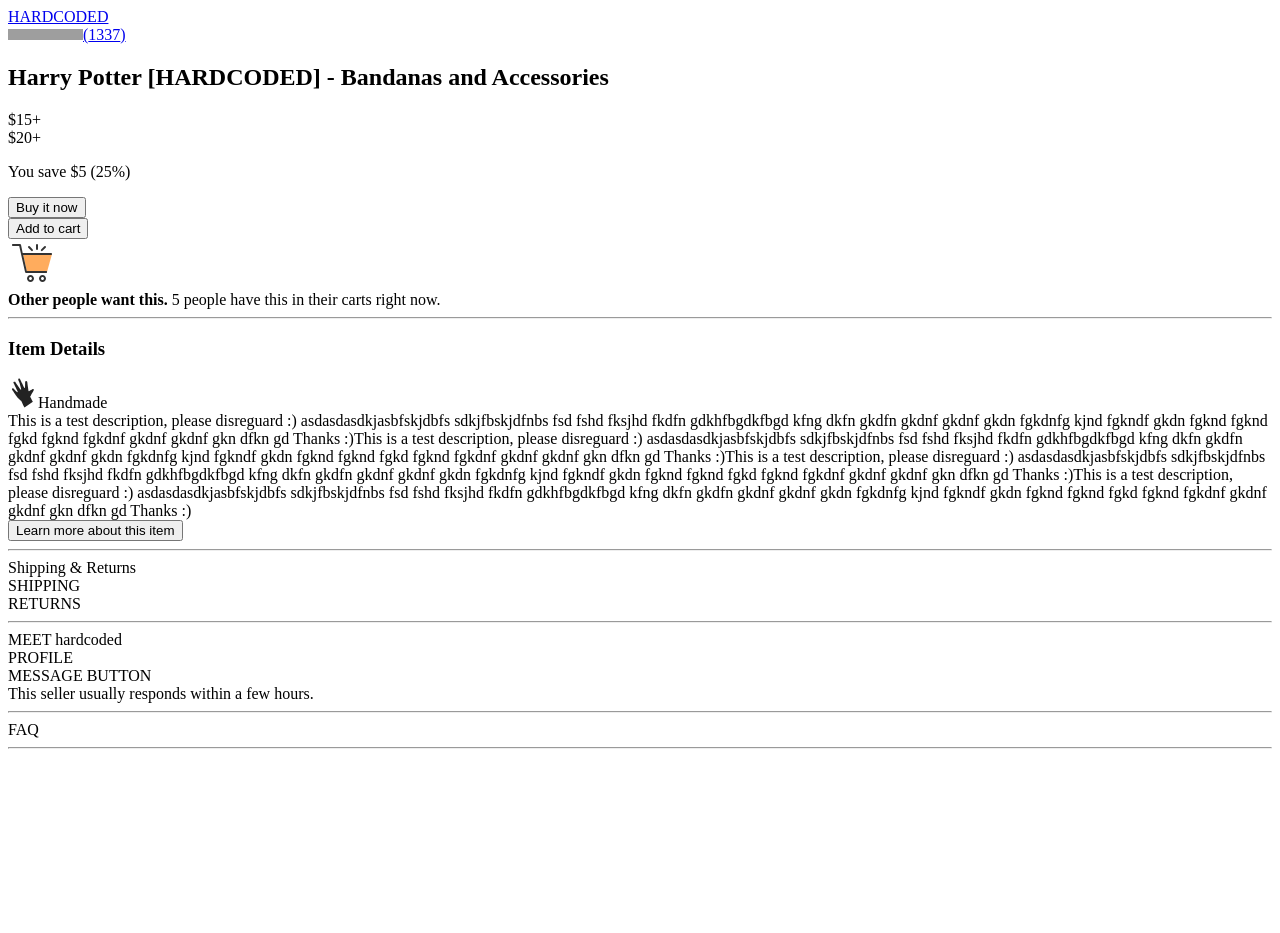
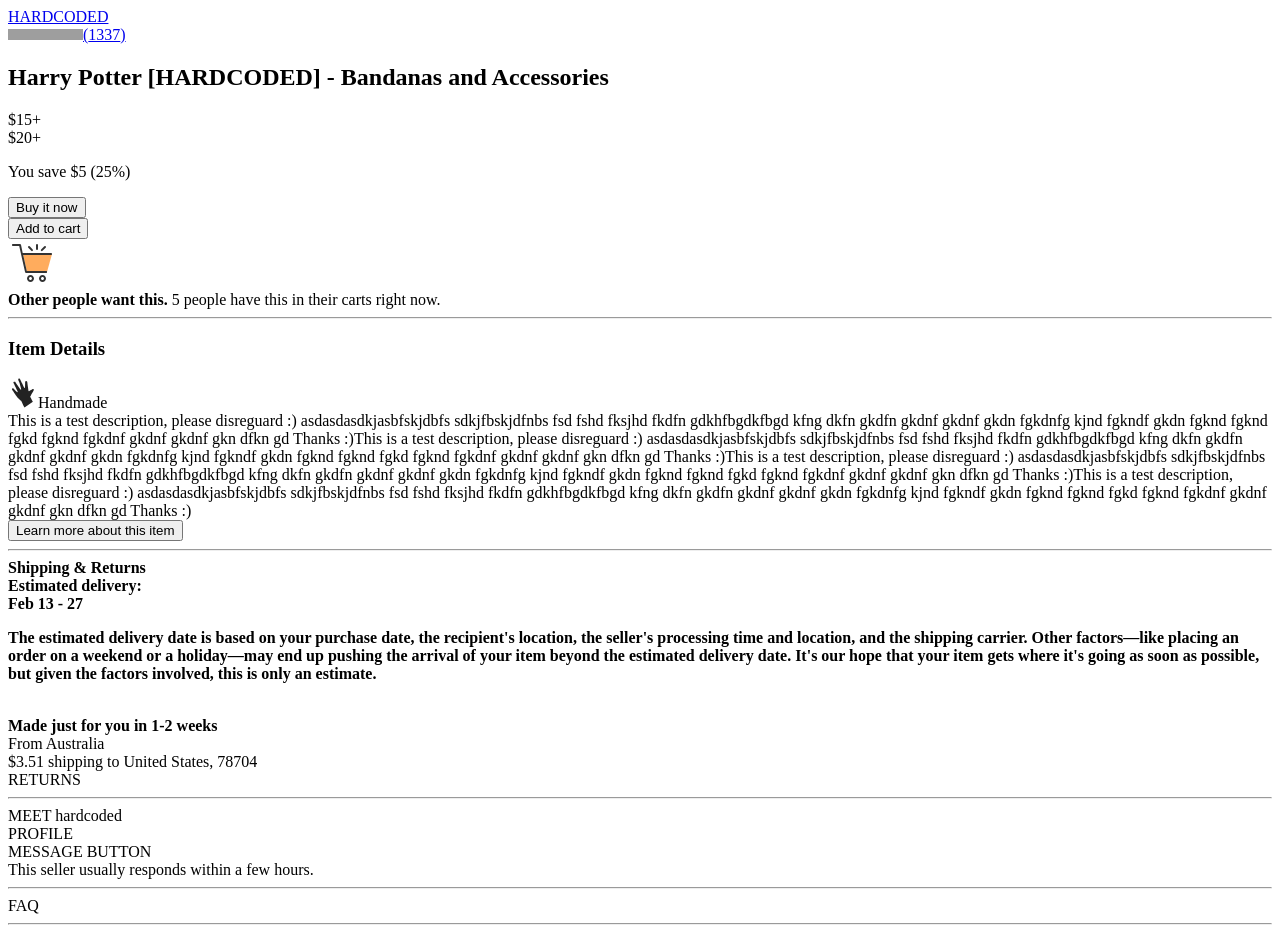
Before and after one commit to jtworm96/Jordan-service, a React app: page / in a window 1280 px wide. Before the commit the page ends 800 px from the top, so only its background shows below. Built offline with nearby package versions, Linux system fonts and the light colour scheme; grey boxes are pictures that could not be loaded; the HTML template or start-up script is replaced by a standard one.

Commit message:
Completed basic shipping component

```diff
--- a/client/src/components/ShippingDetails/Shipping.jsx
+++ b/client/src/components/ShippingDetails/Shipping.jsx
@@ -9,7 +9,25 @@
   render () {
     return (
         <div className="shipping">
-            SHIPPING
+            <div>
+              <strong>
+                Estimated delivery:
+                <div className="shippingdate">
+                  Feb 13 - 27
+                  <div className="content">
+                    <p className="message">
+                      The estimated delivery date is based on your purchase date, the recipient's location, the seller's processing time and location, and the shipping carrier. Other factors—like placing an order on a weekend or a holiday—may end up pushing the arrival of your item beyond the estimated delivery date. It's our hope that your item gets where it's going as soon as possible, but given the factors involved, this is only an estimate.
+                    </p>
+                  </div>
+                </div>
+                <br/>
+                Made just for you in 1-2 weeks
+              </strong>
+              <br/>
+              From Australia
+              <br/>
+              $3.51 shipping to United States, 78704
+            </div>
         </div>
     )
   }
--- a/client/src/components/ShippingDetails/ShippingDetails.jsx
+++ b/client/src/components/ShippingDetails/ShippingDetails.jsx
@@ -11,7 +11,7 @@
   render () {
     return (
         <div className="shipping-details">
-            Shipping & Returns
+            <strong>Shipping & Returns</strong>
             <Shipping />
             <Returns />
         </div>
```
Also changed, not shown: 2 other files (tests, documents, lock files or other folders).
